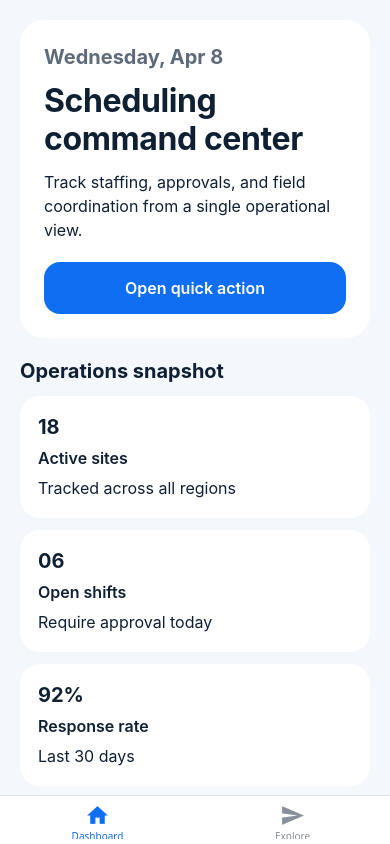
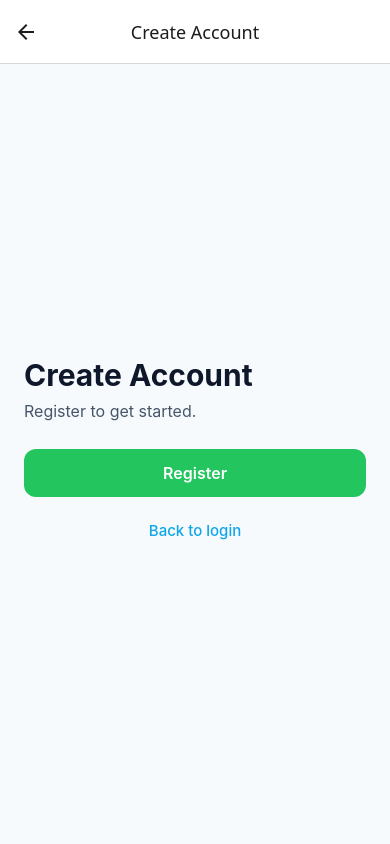
Before and after one commit to RakatiVenukumar/4N-EcoTech-Scheduling-Platform, a React Native app: screen /Register in a window 390 px wide. Built offline with nearby package versions, Linux system fonts and the light colour scheme; what react-native-worklets would draw is missing.

Commit message:
Added navigation structure

```diff
--- a/App.js
+++ b/App.js
@@ -1 +1,3 @@
-export { default } from './src/App';
+import AppNavigator from './navigation/AppNavigator';
+
+export default AppNavigator;
--- /dev/null
+++ b/navigation/AppNavigator.js
@@ -0,0 +1,49 @@
+import React from 'react';
+import { NavigationContainer } from '@react-navigation/native';
+import { createNativeStackNavigator } from '@react-navigation/native-stack';
+import { GestureHandlerRootView } from 'react-native-gesture-handler';
+
+import LoginScreen from '../screens/LoginScreen';
+import RegisterScreen from '../screens/RegisterScreen';
+import HomeScreen from '../screens/HomeScreen';
+
+const Stack = createNativeStackNavigator();
+
+const AppNavigator = () => {
+  return (
+    <GestureHandlerRootView style={{ flex: 1 }}>
+      <NavigationContainer>
+        <Stack.Navigator
+          initialRouteName="Login"
+          screenOptions={{
+            headerTitleAlign: 'center',
+          }}>
+          <Stack.Screen
+            name="Login"
+            component={LoginScreen}
+            options={{
+              title: 'Login',
+            }}
+          />
+          <Stack.Screen
+            name="Register"
+            component={RegisterScreen}
+            options={{
+              title: 'Create Account',
+            }}
+          />
+          <Stack.Screen
+            name="Home"
+            component={HomeScreen}
+            options={{
+              title: 'Home',
+              headerBackVisible: false,
+            }}
+          />
+        </Stack.Navigator>
+      </NavigationContainer>
+    </GestureHandlerRootView>
+  );
+};
+
+export default AppNavigator;
--- /dev/null
+++ b/screens/HomeScreen.js
@@ -0,0 +1,49 @@
+import React from 'react';
+import { StyleSheet, Text, TouchableOpacity, View } from 'react-native';
+
+const HomeScreen = ({ navigation }) => {
+  return (
+    <View style={styles.container}>
+      <Text style={styles.title}>Home</Text>
+      <Text style={styles.subtitle}>You are now inside the app.</Text>
+
+      <TouchableOpacity style={styles.logoutButton} onPress={() => navigation.replace('Login')}>
+        <Text style={styles.logoutButtonText}>Logout</Text>
+      </TouchableOpacity>
+    </View>
+  );
+};
+
+const styles = StyleSheet.create({
+  container: {
+    flex: 1,
+    justifyContent: 'center',
+    alignItems: 'center',
+    padding: 24,
+    backgroundColor: '#FFFFFF',
+  },
+  title: {
+    fontSize: 32,
+    fontWeight: '700',
+    color: '#0F172A',
+    marginBottom: 8,
+  },
+  subtitle: {
+    fontSize: 16,
+    color: '#475569',
+    marginBottom: 24,
+  },
+  logoutButton: {
+    borderWidth: 1,
+    borderColor: '#CBD5E1',
+    borderRadius: 10,
+    paddingVertical: 10,
+    paddingHorizontal: 20,
+  },
+  logoutButtonText: {
+    color: '#0F172A',
+    fontWeight: '600',
+  },
+});
+
+export default HomeScreen;
--- /dev/null
+++ b/screens/LoginScreen.js
@@ -0,0 +1,62 @@
+import React from 'react';
+import { StyleSheet, Text, TouchableOpacity, View } from 'react-native';
+
+const LoginScreen = ({ navigation }) => {
+  return (
+    <View style={styles.container}>
+      <Text style={styles.title}>Welcome Back</Text>
+      <Text style={styles.subtitle}>Sign in to continue.</Text>
+
+      <TouchableOpacity style={styles.primaryButton} onPress={() => navigation.replace('Home')}>
+        <Text style={styles.primaryButtonText}>Login</Text>
+      </TouchableOpacity>
+
+      <TouchableOpacity style={styles.secondaryButton} onPress={() => navigation.navigate('Register')}>
+        <Text style={styles.secondaryButtonText}>Create an account</Text>
+      </TouchableOpacity>
+    </View>
+  );
+};
+
+const styles = StyleSheet.create({
+  container: {
+    flex: 1,
+    justifyContent: 'center',
+    padding: 24,
+    backgroundColor: '#F7FAFC',
+  },
+  title: {
+    fontSize: 30,
+    fontWeight: '700',
+    color: '#0F172A',
+    marginBottom: 8,
+  },
+  subtitle: {
+    fontSize: 16,
+    color: '#475569',
+    marginBottom: 28,
+  },
+  primaryButton: {
+    backgroundColor: '#0EA5E9',
+    borderRadius: 12,
+    paddingVertical: 14,
+    alignItems: 'center',
+    marginBottom: 12,
+  },
+  primaryButtonText: {
+    color: '#FFFFFF',
+    fontSize: 16,
+    fontWeight: '600',
+  },
+  secondaryButton: {
+    paddingVertical: 12,
+    alignItems: 'center',
+  },
+  secondaryButtonText: {
+    color: '#0EA5E9',
+    fontSize: 15,
+    fontWeight: '500',
+  },
+});
+
+export default LoginScreen;
--- /dev/null
+++ b/screens/RegisterScreen.js
@@ -0,0 +1,62 @@
+import React from 'react';
+import { StyleSheet, Text, TouchableOpacity, View } from 'react-native';
+
+const RegisterScreen = ({ navigation }) => {
+  return (
+    <View style={styles.container}>
+      <Text style={styles.title}>Create Account</Text>
+      <Text style={styles.subtitle}>Register to get started.</Text>
+
+      <TouchableOpacity style={styles.primaryButton} onPress={() => navigation.replace('Home')}>
+        <Text style={styles.primaryButtonText}>Register</Text>
+      </TouchableOpacity>
+
+      <TouchableOpacity style={styles.secondaryButton} onPress={() => navigation.goBack()}>
+        <Text style={styles.secondaryButtonText}>Back to login</Text>
+      </TouchableOpacity>
+    </View>
+  );
+};
+
+const styles = StyleSheet.create({
+  container: {
+    flex: 1,
+    justifyContent: 'center',
+    padding: 24,
+    backgroundColor: '#F7FAFC',
+  },
+  title: {
+    fontSize: 30,
+    fontWeight: '700',
+    color: '#0F172A',
+    marginBottom: 8,
+  },
+  subtitle: {
+    fontSize: 16,
+    color: '#475569',
+    marginBottom: 28,
+  },
+  primaryButton: {
+    backgroundColor: '#22C55E',
+    borderRadius: 12,
+    paddingVertical: 14,
+    alignItems: 'center',
+    marginBottom: 12,
+  },
+  primaryButtonText: {
+    color: '#FFFFFF',
+    fontSize: 16,
+    fontWeight: '600',
+  },
+  secondaryButton: {
+    paddingVertical: 12,
+    alignItems: 'center',
+  },
+  secondaryButtonText: {
+    color: '#0EA5E9',
+    fontSize: 15,
+    fontWeight: '500',
+  },
+});
+
+export default RegisterScreen;
```
